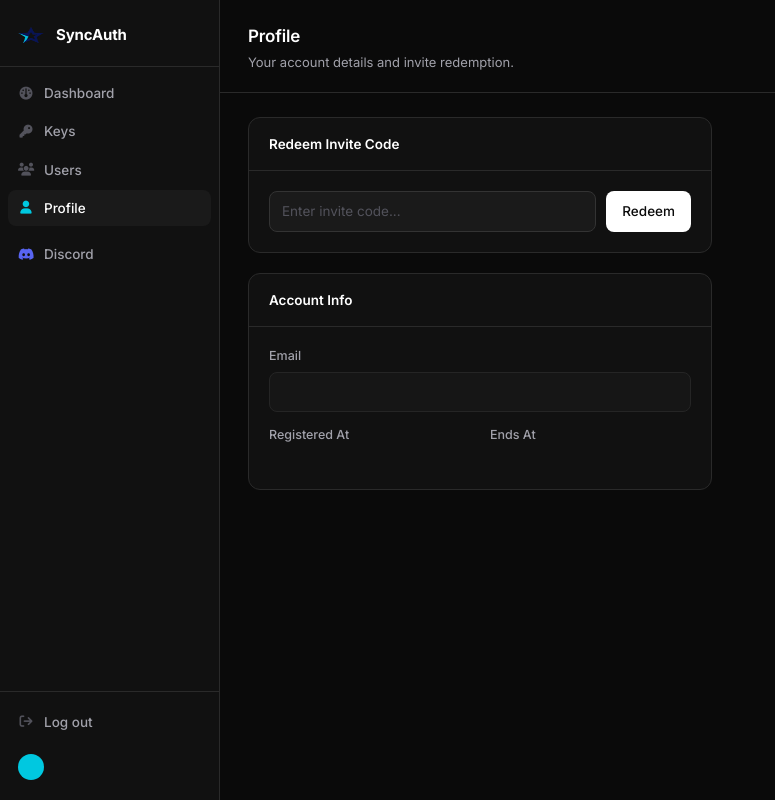
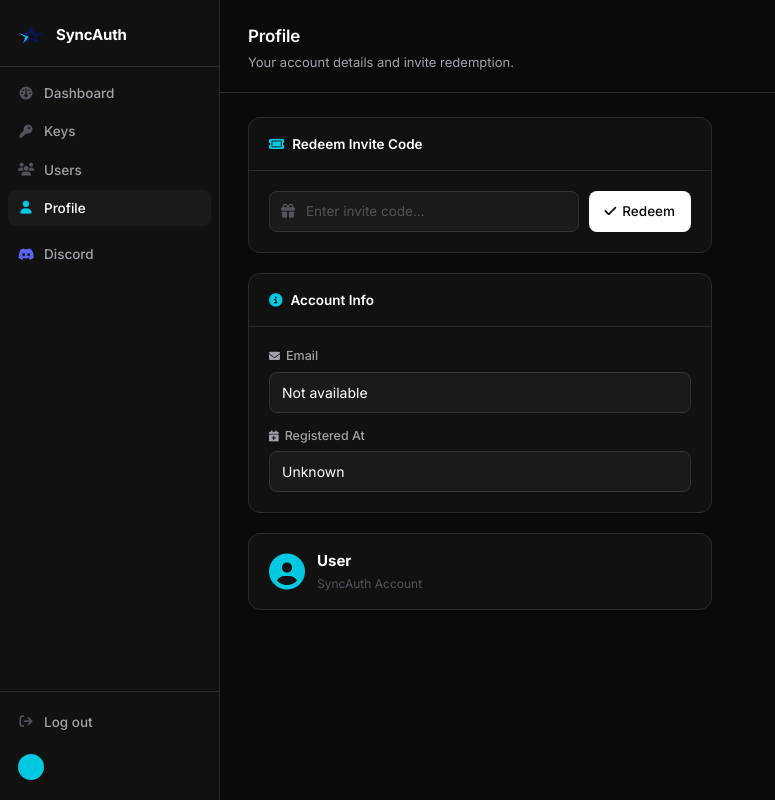
Before and after one commit to syncsnowden/syncautha, a Next.js app: page /profile in a window 1280 px wide. Shown: the whole page, without its empty margins (0-775 px from the left). Built offline with nearby package versions, Linux system fonts and the light colour scheme; no server answers.

Commit message:
fix: profile page - icons, email display, registered date, user avatar bottom

```diff
--- a/src/app/(app)/profile/page.tsx
+++ b/src/app/(app)/profile/page.tsx
@@ -5,8 +5,8 @@
 
 export default function ProfilePage() {
   const [email, setEmail] = useState("");
-  const [registeredAt, setRegisteredAt] = useState("");
-  const [endsAt, setEndsAt] = useState("");
+  const [username, setUsername] = useState("");
+  const [registeredAt, setRegisteredAt] = useState("Loading...");
   const [inviteCode, setInviteCode] = useState("");
   const [redeeming, setRedeeming] = useState(false);
 
@@ -15,13 +15,24 @@
     supabase.auth.getUser().then(({ data }) => {
       if (data.user) {
         setEmail(data.user.email ?? "");
-        const createdAt = data.user.created_at
-          ? new Date(data.user.created_at).toLocaleDateString("en-US", { year: "numeric", month: "long", day: "numeric" })
+
+        const name =
+          data.user.user_metadata?.username ||
+          (data.user.email ? data.user.email.split("@")[0] : "User");
+        setUsername(name);
+
+        const created = data.user.created_at
+          ? new Date(data.user.created_at).toLocaleDateString("en-US", {
+              year: "numeric",
+              month: "long",
+              day: "numeric",
+            })
           : "Unknown";
-        setRegisteredAt(createdAt);
-        setEndsAt(data.user.user_metadata?.ends_at || "N/A");
+        setRegisteredAt(created);
+      } else {
+        setRegisteredAt("Unknown");
       }
-    });
+    }).catch(() => setRegisteredAt("Unknown"));
   }, []);
 
   const handleRedeem = async () => {
@@ -32,15 +43,12 @@
     setRedeeming(true);
     try {
       const supabase = getSupabase();
-      const { data, error } = await supabase.auth.updateUser({
+      const { error } = await supabase.auth.updateUser({
         data: { redeemed_code: inviteCode.trim() },
       });
       if (error) throw error;
       toast.success("Invite code redeemed!");
       setInviteCode("");
-      if (data.user?.user_metadata?.ends_at) {
-        setEndsAt(data.user.user_metadata.ends_at);
-      }
     } catch {
       toast.error("Failed to redeem code.");
     } finally {
@@ -58,42 +66,106 @@
       <div className="page-body" style={{ maxWidth: 520 }}>
         <div className="card" style={{ marginBottom: 20 }}>
           <div className="card-header">
-            <span className="card-title">Redeem Invite Code</span>
+            <span className="card-title">
+              <i className="fa-solid fa-ticket" style={{ marginRight: 8, color: "var(--accent)" }} />
+              Redeem Invite Code
+            </span>
           </div>
           <div className="card-body">
             <div style={{ display: "flex", gap: 10 }}>
+              <div style={{ position: "relative", flex: 1 }}>
+                <i
+                  className="fa-solid fa-gift"
+                  style={{
+                    position: "absolute",
+                    left: 12,
+                    top: "50%",
+                    transform: "translateY(-50%)",
+                    color: "var(--text-3)",
+                    fontSize: 14,
+                    zIndex: 1,
+                  }}
+                />
                 <input
                   className="input"
                   value={inviteCode}
                   onChange={(e) => setInviteCode(e.target.value)}
                   placeholder="Enter invite code..."
-                style={{ flex: 1 }}
+                  style={{ paddingLeft: 36 }}
                 />
-              <button className="btn btn-primary" onClick={handleRedeem} disabled={redeeming} style={{ width: "auto" }}>
+              </div>
+              <button
+                className="btn btn-primary"
+                onClick={handleRedeem}
+                disabled={redeeming}
+                style={{ width: "auto", gap: 6 }}
+              >
+                <i className="fa-solid fa-check" />
                 {redeeming ? "Redeeming..." : "Redeem"}
               </button>
             </div>
           </div>
         </div>
 
-        <div className="card">
+        <div className="card" style={{ marginBottom: 20 }}>
           <div className="card-header">
-            <span className="card-title">Account Info</span>
+            <span className="card-title">
+              <i className="fa-solid fa-circle-info" style={{ marginRight: 8, color: "var(--accent)" }} />
+              Account Info
+            </span>
           </div>
           <div className="card-body" style={{ display: "flex", flexDirection: "column", gap: 14 }}>
             <div className="input-group">
-              <label className="input-label">Email</label>
-              <input className="input" value={email} disabled style={{ opacity: 0.6 }} />
+              <label className="input-label">
+                <i className="fa-solid fa-envelope" style={{ marginRight: 6, fontSize: 11 }} />
+                Email
+              </label>
+              <div style={{
+                padding: "9px 12px",
+                background: "var(--bg-2)",
+                border: "1px solid var(--border-2)",
+                borderRadius: "var(--radius)",
+                color: "var(--text-1)",
+                fontSize: 14,
+              }}>
+                {email || "Not available"}
               </div>
-            <div style={{ display: "flex", gap: 20 }}>
-              <div className="input-group" style={{ flex: 1 }}>
-                <label className="input-label">Registered At</label>
-                <div style={{ padding: "9px 0", fontSize: 14, color: "var(--text-1)", fontWeight: 500 }}>{registeredAt}</div>
             </div>
-              <div className="input-group" style={{ flex: 1 }}>
-                <label className="input-label">Ends At</label>
-                <div style={{ padding: "9px 0", fontSize: 14, color: "var(--text-1)", fontWeight: 500 }}>{endsAt}</div>
+            <div className="input-group">
+              <label className="input-label">
+                <i className="fa-solid fa-calendar-plus" style={{ marginRight: 6, fontSize: 11 }} />
+                Registered At
+              </label>
+              <div style={{
+                padding: "9px 12px",
+                background: "var(--bg-2)",
+                border: "1px solid var(--border-2)",
+                borderRadius: "var(--radius)",
+                color: "var(--text-1)",
+                fontSize: 14,
+              }}>
+                {registeredAt}
               </div>
+            </div>
+          </div>
+        </div>
+
+        <div style={{
+          display: "flex",
+          alignItems: "center",
+          gap: 12,
+          padding: "16px 20px",
+          background: "var(--bg-1)",
+          border: "1px solid var(--border)",
+          borderRadius: "var(--radius-lg)",
+        }}>
+          <i className="fa-solid fa-circle-user" style={{ fontSize: 36, color: "var(--accent)" }} />
+          <div>
+            <div style={{ fontSize: 15, fontWeight: 700, color: "var(--text-1)" }}>
+              {username || "User"}
+            </div>
+            <div style={{ fontSize: 12, color: "var(--text-3)", marginTop: 2 }}>
+              SyncAuth Account
             </div>
           </div>
         </div>
```
Lines whose indentation alone changed are shown as unchanged.
